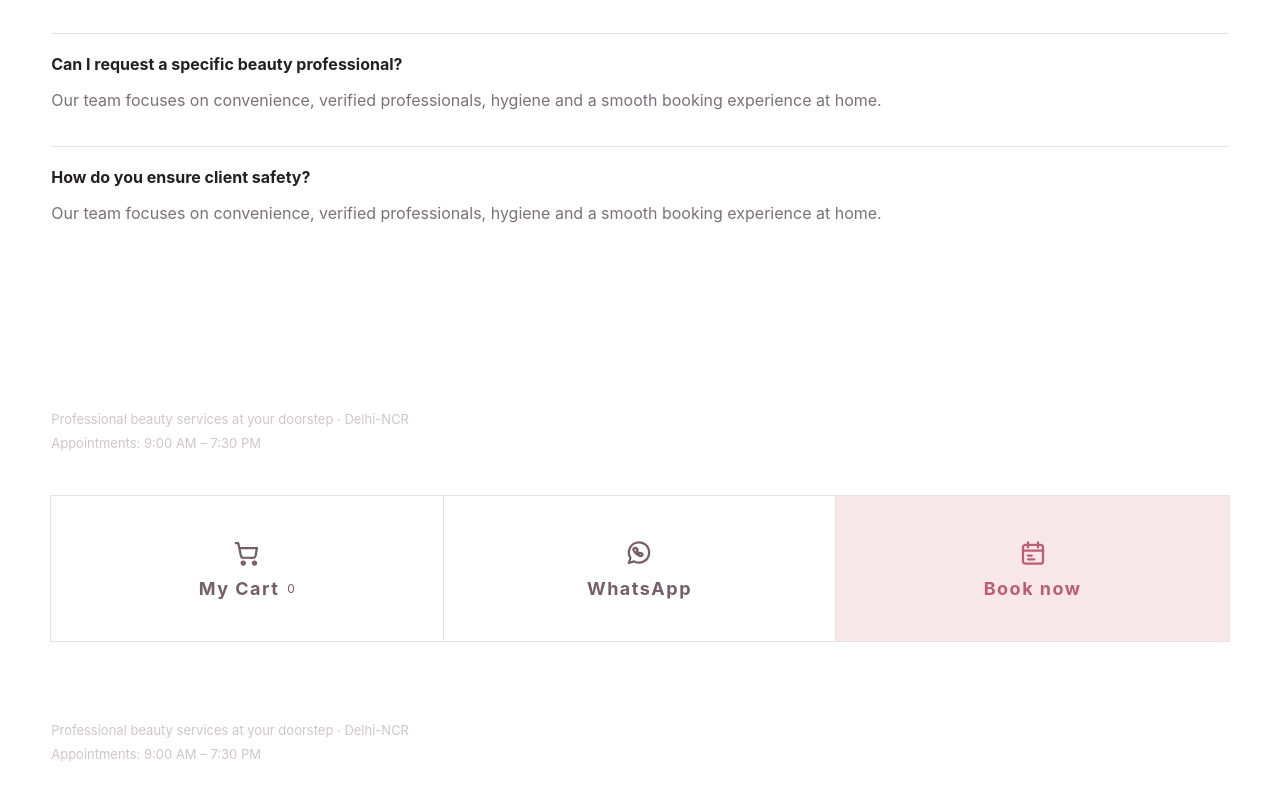
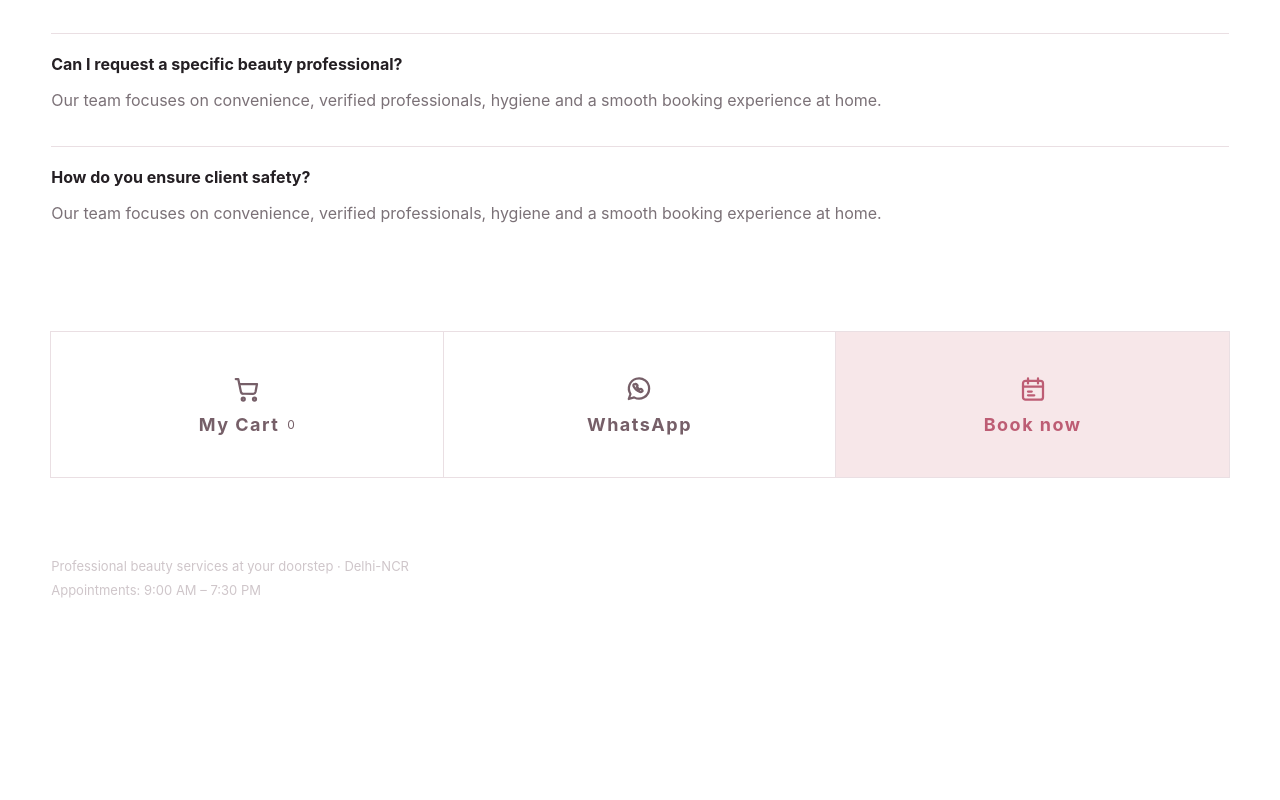
Before and after one commit to heyvivek-sketch/theroyalbeauty--2, a Next.js app: page / in a window 1280 px wide. Shown: the part 2220-3020 px from the top of the page. After the commit the page ends 2862 px from the top, so only its background shows below. Built offline with nearby package versions, Linux system fonts and the light colour scheme; no server answers; the database is empty.

Commit message:
fix: avoid duplicate shared storefront footer

```diff
--- a/app/page.tsx
+++ b/app/page.tsx
@@ -159,14 +159,6 @@ export default async function Home(){
           )}
         </div>
       </section>
-
-      <footer className="footer">
-        <div className="container footer-brand">
-          <div className="logo">{brand}</div>
-          <p className="muted">Professional beauty services at your doorstep · {city}</p>
-          <p className="muted">Appointments: {hours}</p>
-        </div>
-      </footer>
     </main>
   );
 }
```
